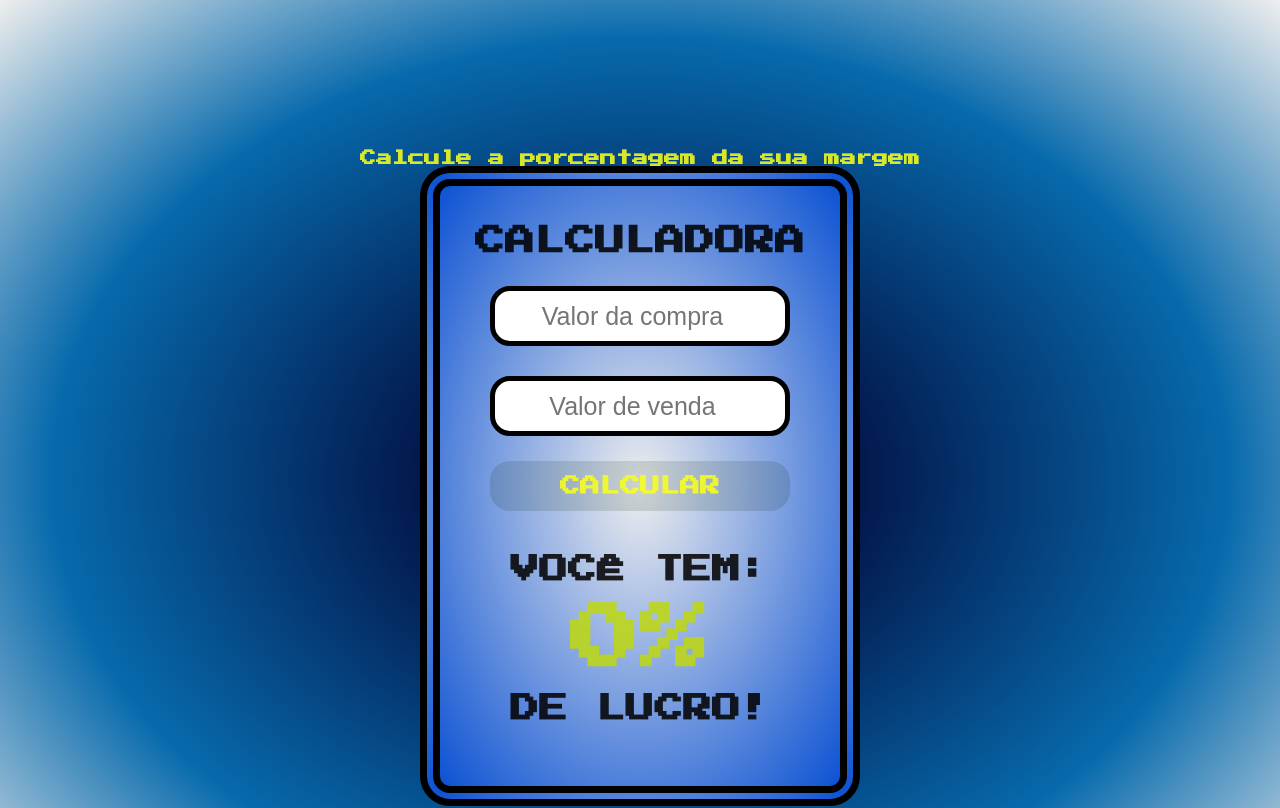
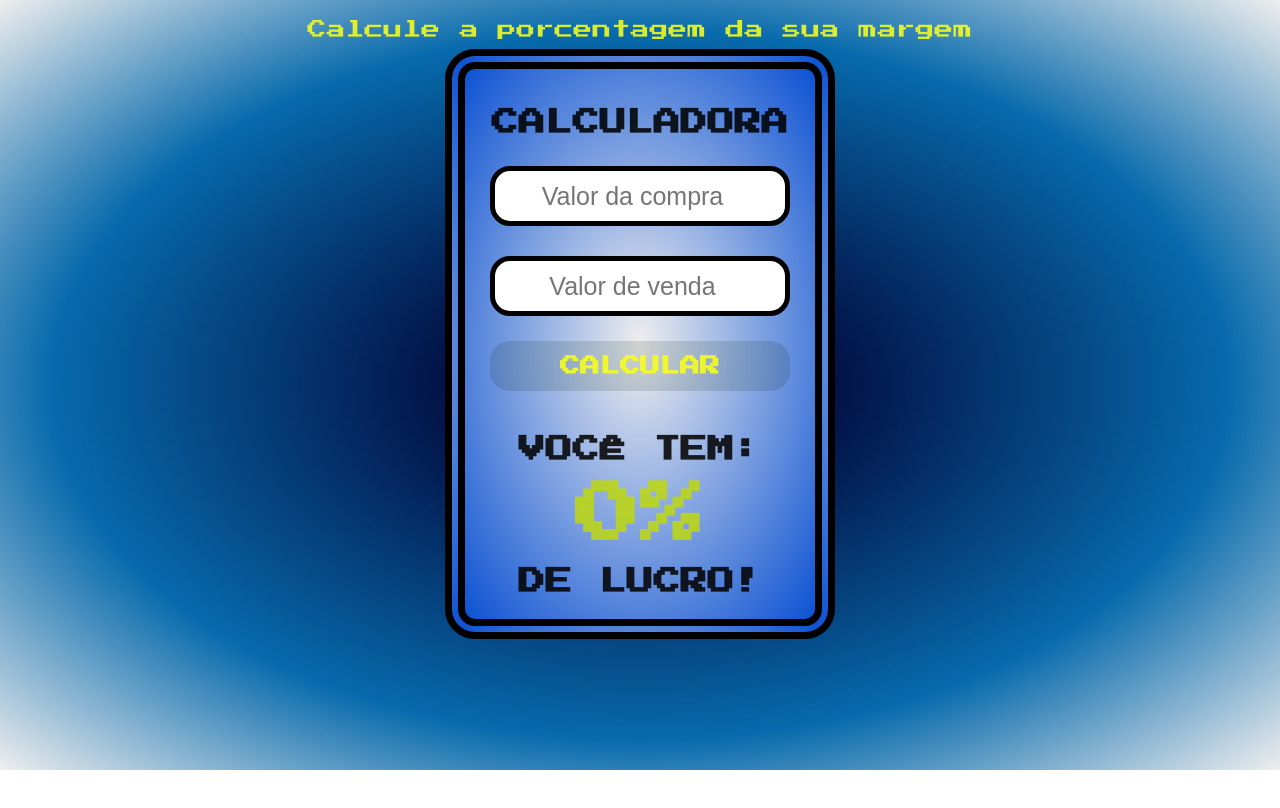
Before and after one commit to CephasTI/Projeto-porcentagem-de-margem, a plain HTML site: page index.html in a window 1280 px wide. Shown: the top 808 px of the page. Drawn offline with Linux system fonts and the light colour scheme.

Commit message:
gerando apk para celular

```diff
--- a/conta.js
+++ b/conta.js
@@ -25,6 +25,4 @@ calculador.addEventListener("click", function() {
 
 });
 
-//calculador.onclick = document.location.replace;
-
 console.log(porcentagem);
--- a/index.html
+++ b/index.html
@@ -15,7 +15,7 @@
 
 <main>
     <div class="container">
-    <h2>Calcule a porcentagem da sua margem</h2>
+    <div class="titulo">Calcule a porcentagem da sua margem</div>
         <section class="elemento">
 
             <h1>calculadora</h1>
--- a/style.css
+++ b/style.css
@@ -3,20 +3,30 @@ main {
 }
 
 .container {
-    padding: 150px 200px;
+    padding: 0 auto;
+    height: 750px;
     background: radial-gradient(
          rgb(2, 6, 56) 15%,
          rgb(7, 106, 172) 65%,
          #eee);
     position: relative;
+    padding-top: 20px;
+}
+
+.titulo {
+    font-family: 'Press Start 2P', cursive;
+    color: rgba(248, 255, 26, 0.87);
+    text-align: center;
+    font-size: 19px;
+
 }
 
 .elemento {
-    margin: 0 auto;
+    margin: 10px auto;
     background: radial-gradient(#eee, rgb(12, 82, 211));
     color: #fff;
-    width: 400px;
-    height: 600px;
+    width: 350px;
+    height: 550px;
     position: relative;
     border-radius: 30px;
     border: 20px solid #000;
@@ -24,7 +34,7 @@ main {
 }
 
 h1 {
-    font-size: 30px;
+    font-size: 27px;
     text-transform: uppercase;
     text-align: center;
     color: rgba(0, 0, 0, 0.867);
@@ -92,7 +102,7 @@ h3 {
     color: rgba(2, 1, 1, 0.867);
     font-family: 'Press Start 2P', cursive;
     text-align: center;
-    font-size: 28.8px;
+    font-size: 27px;
     font-weight: bold;
     text-transform: uppercase;
 }
@@ -102,7 +112,7 @@ p {
     color: rgba(190, 215, 17, 0.87);
     font-family: 'Press Start 2P', cursive;
     text-align: center;
-    font-size: 70px;
+    font-size: 65px;
     font-weight: bold;
     text-transform: uppercase;
 }
```
Also changed, not shown: config.xml (added).
